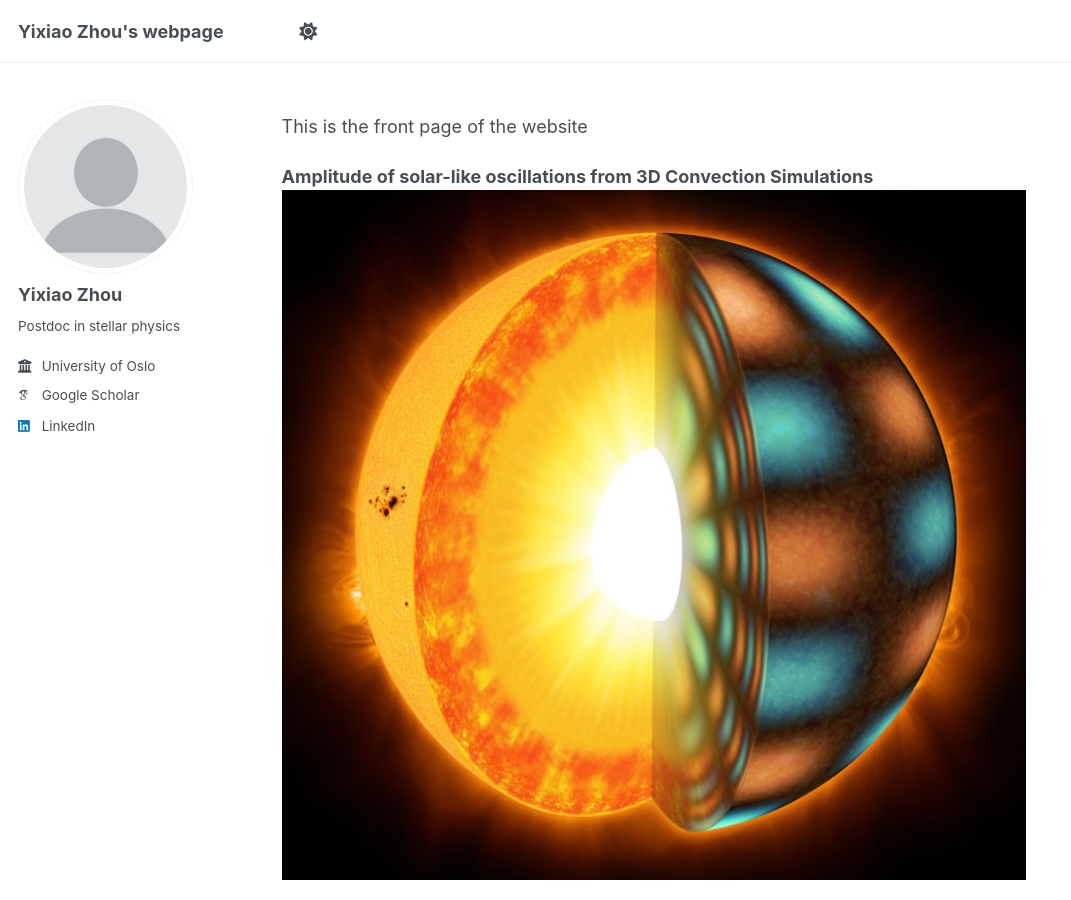
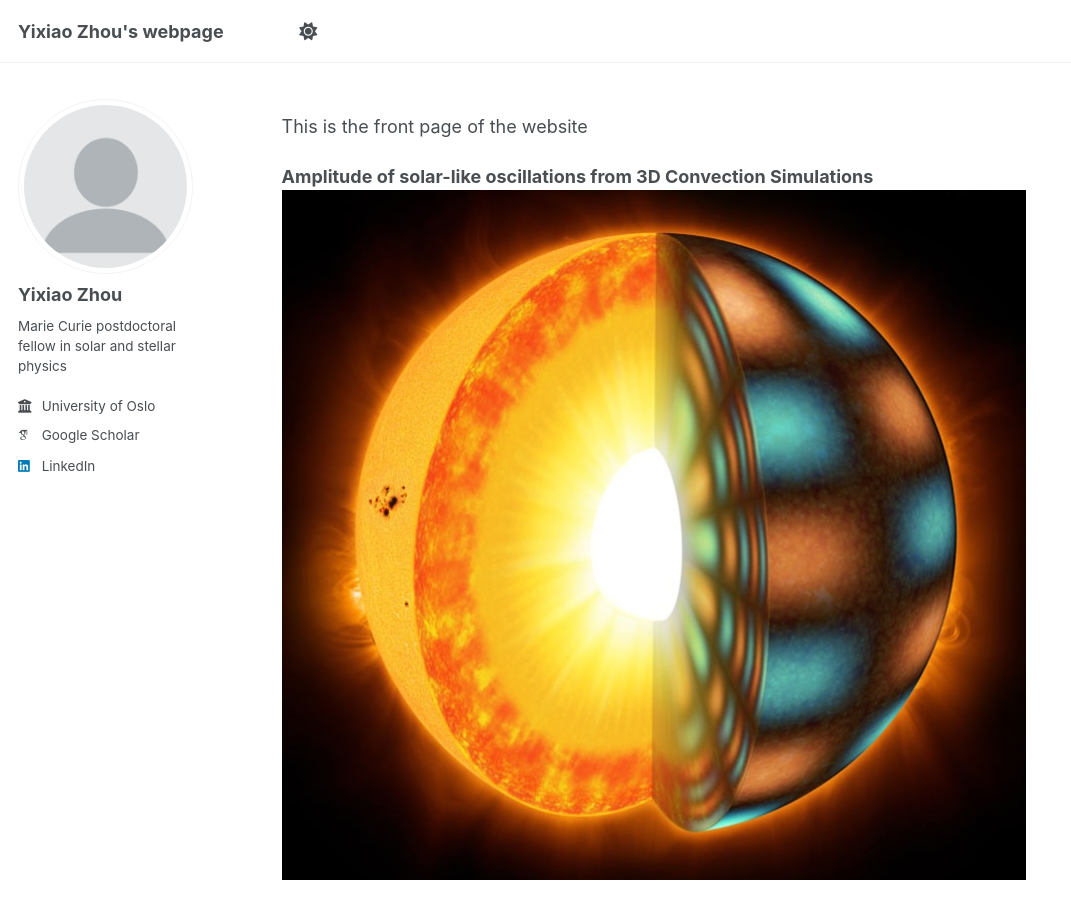
Before and after one commit to zhouyx48/zhouyx48.github.io, a Jekyll site: the page built from _pages/about.md, in a window 1280 px wide and 900 px high. Shown: the whole window, without its empty margins (0-1071 px from the left). Built offline with Jekyll 4.4.1, drawn with Linux system fonts in a browser that asks for light colours; some web fonts are replaced; a script that is not in the unit is left out.

Commit message:
test commit

```diff
--- a/_config.yml
+++ b/_config.yml
@@ -25,7 +25,7 @@ author:
   avatar           : "profile.png"
   name             : "Yixiao Zhou"
   pronouns         : # example: "she/her"
-  bio              : "Postdoc in stellar physics"
+  bio              : "Marie Curie postdoctoral fellow in solar and stellar physics"
   #location         : "Earth"
   employer         : "University of Oslo"
   uri              : # URL
```
